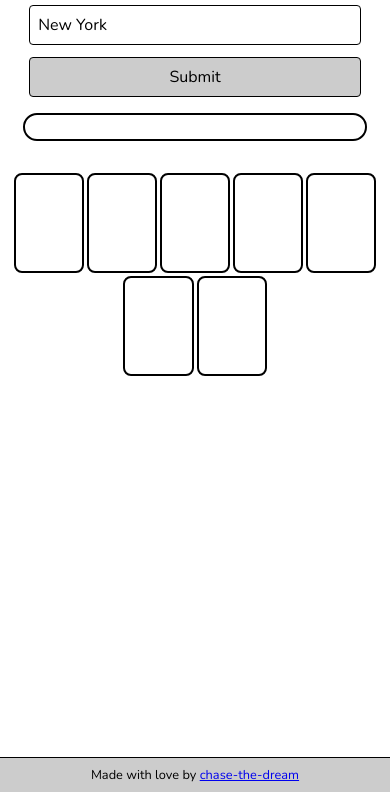
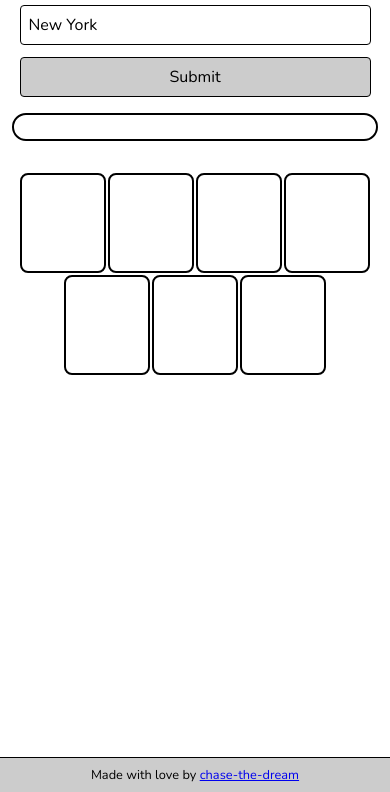
Before and after one commit to chase-the-dream/weather-app, a website built with webpack: page src/template.html in a window 390 px wide. Shown: the part 52-844 px from the top of the page. Built offline with nearby package versions, Linux system fonts and the light colour scheme; no server answers.

Commit message:
hopefully last mobile fix

```diff
--- a/src/styles.css
+++ b/src/styles.css
@@ -86,17 +86,22 @@ main {
     margin-top: 4rem;
     display: flex;
     justify-content: center;
-    align-items: center;
+    align-items: stretch;
     flex-wrap: wrap;
     gap: 8px;
     padding: 0 1rem;
+    max-width: 100vw;
+    box-sizing: border-box;
 }
 
 .day {
     border: 2px var(--bg1) solid;
     width: clamp(100px, 25vw, 120px);
     min-width: 80px;
+    max-width: 120px;
     min-height: 120px;
+    max-height: 120px;
+    height: 120px;
     padding: 10px 5px;
     border-radius: 8px;
     text-align: center;
@@ -107,6 +112,8 @@ main {
     flex-direction: column;
     justify-content: space-between;
     align-items: center;
+    box-sizing: border-box;
+    overflow: hidden;
 }
 
 .day img {
@@ -118,6 +125,11 @@ main {
 .day p {
     font-size: clamp(0.7rem, 2.5vw, 0.9rem);
     margin-top: 0.5rem;
+    word-break: break-word;
+    overflow-wrap: break-word;
+    hyphens: auto;
+    white-space: normal;
+    max-width: 100%;
 }
 
 /* Footer */
@@ -157,41 +169,52 @@ footer {
 
 @media (max-width: 480px) {
     #city {
-        width: 85vw;
+        width: 90vw;
     }
-
     .search-button {
-        width: 85vw;
+        width: 90vw;
         margin-top: 0.75rem;
     }
-
     .forecast {
-        width: 88vw;
+        width: 94vw;
         border-radius: 15px;
+        max-width: 100vw;
+        box-sizing: border-box;
     }
-
     .days-container {
-        gap: 3px;
+        gap: 2px;
         padding: 0 0.25rem;
+        max-width: 100vw;
+        box-sizing: border-box;
     }
-
     .day {
-        width: clamp(70px, 18vw, 85px);
+        width: 22vw;
         min-width: 70px;
+        max-width: 90px;
         min-height: 100px;
+        max-height: 100px;
+        height: 100px;
         padding: 6px 2px;
         font-size: 0.7rem;
+        box-sizing: border-box;
+        overflow: hidden;
+        display: flex;
+        flex-direction: column;
+        justify-content: space-between;
+        align-items: center;
     }
-
     .day img {
         width: clamp(30px, 8vw, 40px);
         height: clamp(30px, 8vw, 40px);
     }
-
     .day p {
         font-size: 0.65rem;
         line-height: 1;
         margin-top: 0.2rem;
-        word-break: break-all;
+        word-break: break-word;
+        overflow-wrap: break-word;
+        hyphens: auto;
+        white-space: normal;
+        max-width: 100%;
     }
 }
```
